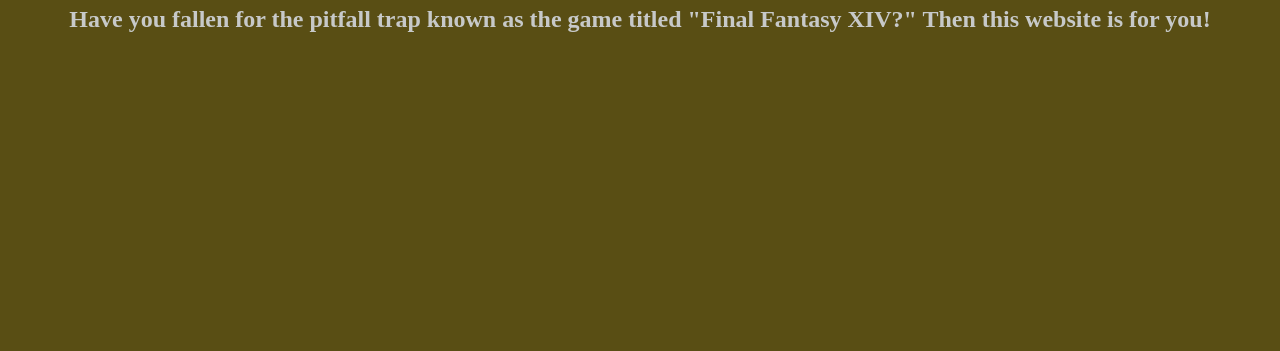
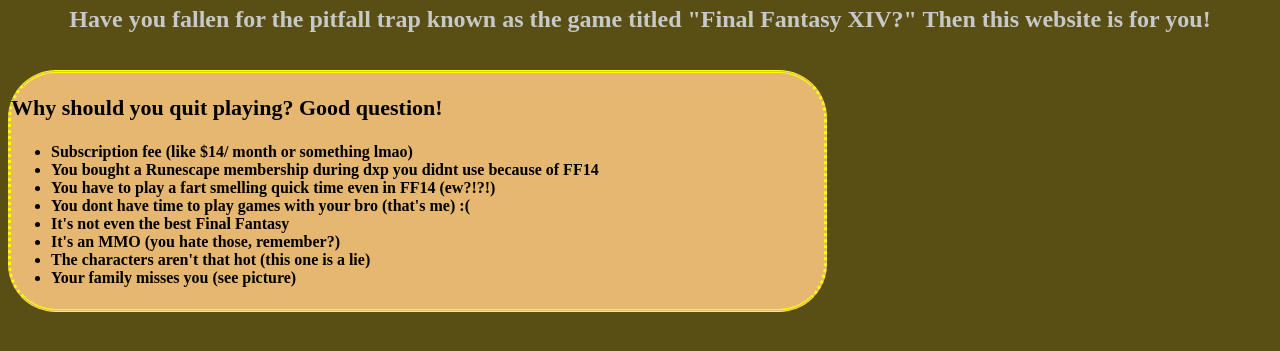
Before and after one commit to neverendingmemories/First-, a plain HTML site: page index.html in a window 1280 px wide. Shown: the part 329-680 px from the top of the page. Drawn offline with Linux system fonts and the light colour scheme.

Commit message:
first text list box

```diff
--- a/index.html
+++ b/index.html
@@ -13,5 +13,24 @@
 </p>
     <p><h2>Have you fallen for the pitfall trap known as the game titled "Final Fantasy XIV?" Then this website is for you!</h2>
     </p>
+
+ <br>
+    <div class="left"> <h3>Why should you quit playing? Good question!</h3>
+    <ul>
+       <h4><li>Subscription fee (like $14/ month or something lmao)</li>
+        <li> You bought a Runescape membership during dxp you didnt use because of FF14</li>
+        <li> You have to play a fart smelling quick time even in FF14 (ew?!?!)</li>
+        <li> You dont have time to play games with your bro (that's me)
+            :(
+        <li> It's not even the best Final Fantasy</li>
+        <li>It's an MMO (you hate those, remember?)</li>
+        <li> The characters aren't that hot (this one is a lie)</li>
+        <li> Your family misses you (see picture)</li>
+
+
+    </ul></h4>
+
+    </div>
+
 </body>
 </html>
--- a/stylin.css
+++ b/stylin.css
@@ -25,3 +25,24 @@ h2 {
     text-align: center;
 
 }
+
+.left {
+color:yellow;
+background-color: rgb(230, 183, 113);
+top:100px;
+left:0;
+z-index: 100;
+margin-right: 445px;
+border:double;
+border-radius:3em;
+border-right:dotted;
+border-left: dotted;
+}
+h3 {
+    color:black;
+    font-size:22px;
+}
+h4 {
+    color: black;
+    text-align:start;
+}
```
